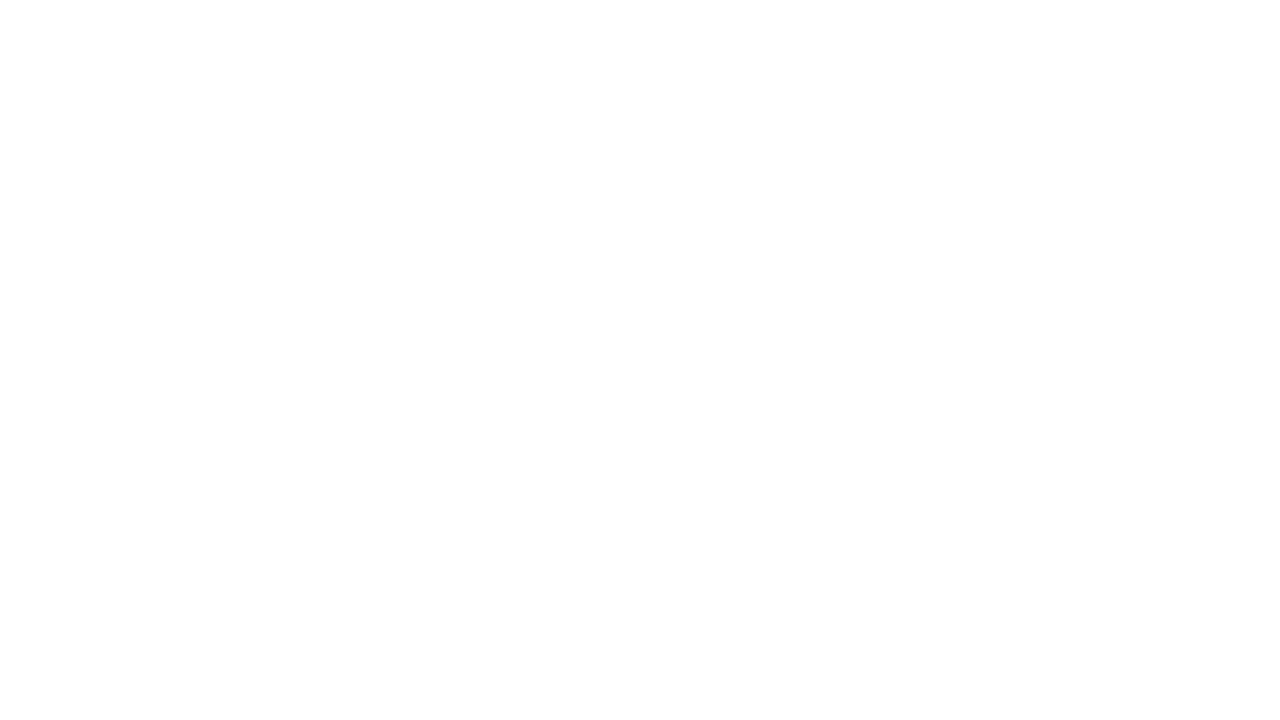
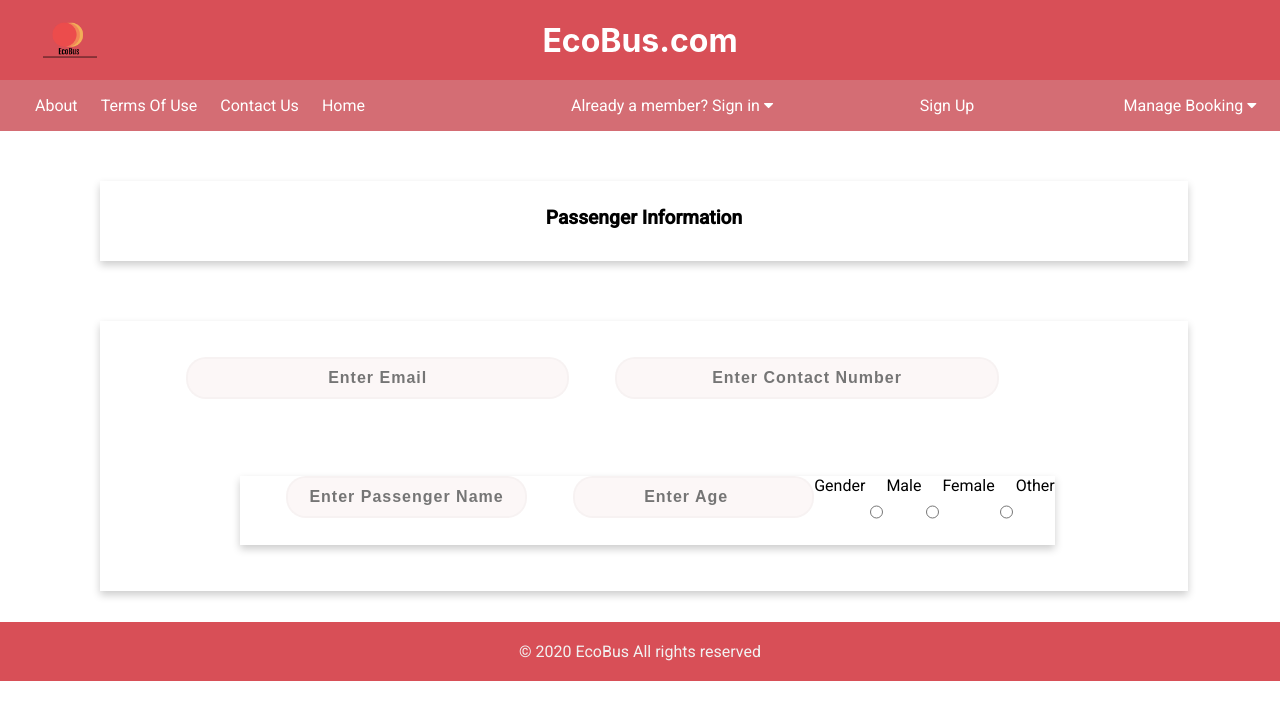
Before and after one commit to AnkurRaj9775/ProjectGladiatorFrontEnd, an Angular app: page /bookTicket in a window 1280 px wide. Shown: the top 720 px of the page. Built offline with nearby package versions, Linux system fonts and the light colour scheme.

Commit message:
error removed from search bus

```diff
--- a/src/app/bookticket/bookticket.component.html
+++ b/src/app/bookticket/bookticket.component.html
@@ -11,10 +11,10 @@
                 <input class="un" type="email" id="email" name="email" placeholder="Enter Email">
                 <input class="un" type="text" id="number" name="number" placeholder="Enter Contact Number"><br/>
 
-                <div class="searchBus-card-nested">
-                <input class="un" type="text" id="pname" name="pname" placeholder="Enter Passenger Name">
+                <div class="searchBus-card-nested" >
+                <input class="un" type="text" id="pname" name="pname" placeholder="Enter Passenger Name"><br/>
 
-                <input class="un" type="number" id="age" name="age" placeholder="Enter Age">
+                <input class="un" type="number" id="age" name="age" placeholder="Enter Age"><br/>
 
                 <div class="genderStyle">Gender</div>
                 <input type="radio" value="male" name="gender" required> Male
```
Also changed, not shown: src/app/searchBus/searchBust.component.html (+7 -7 lines).
